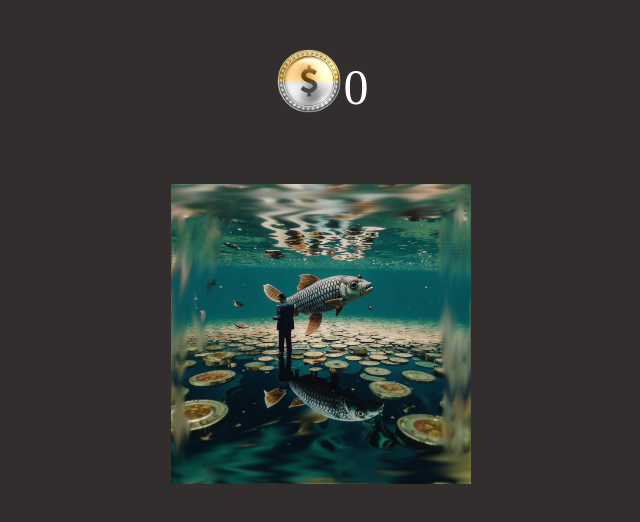
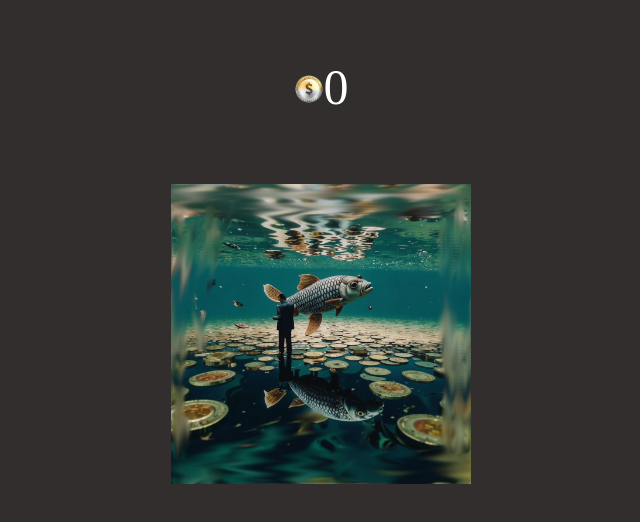
Before and after one commit to Robot-Programmer-lab/Carp_combat_v4, a plain HTML site: page index.html in a window 1280 px wide. Shown: the whole page, without its empty margins (319-959 px from the left). Drawn offline with Linux system fonts and the light colour scheme.

Commit message:
Update index.html

```diff
--- a/index.html
+++ b/index.html
@@ -10,9 +10,9 @@
 </head>
 <body>
     <header id="header">
-    <center><img src= "coin.png" alt="coin" width="70"/></center>
+    <center><img src= "coin.png" alt="coin" width="30"/></center>
     <!--chtml set var=0-->
-    <center><p id = "coins">0</p></center>
+    <center><p id = "coins" width="10">0</p></center>
     </header>
     <br>
     <center><img onclick="tap()" src= "carp.jpg" alt="carp" width="300"/></center>
```
